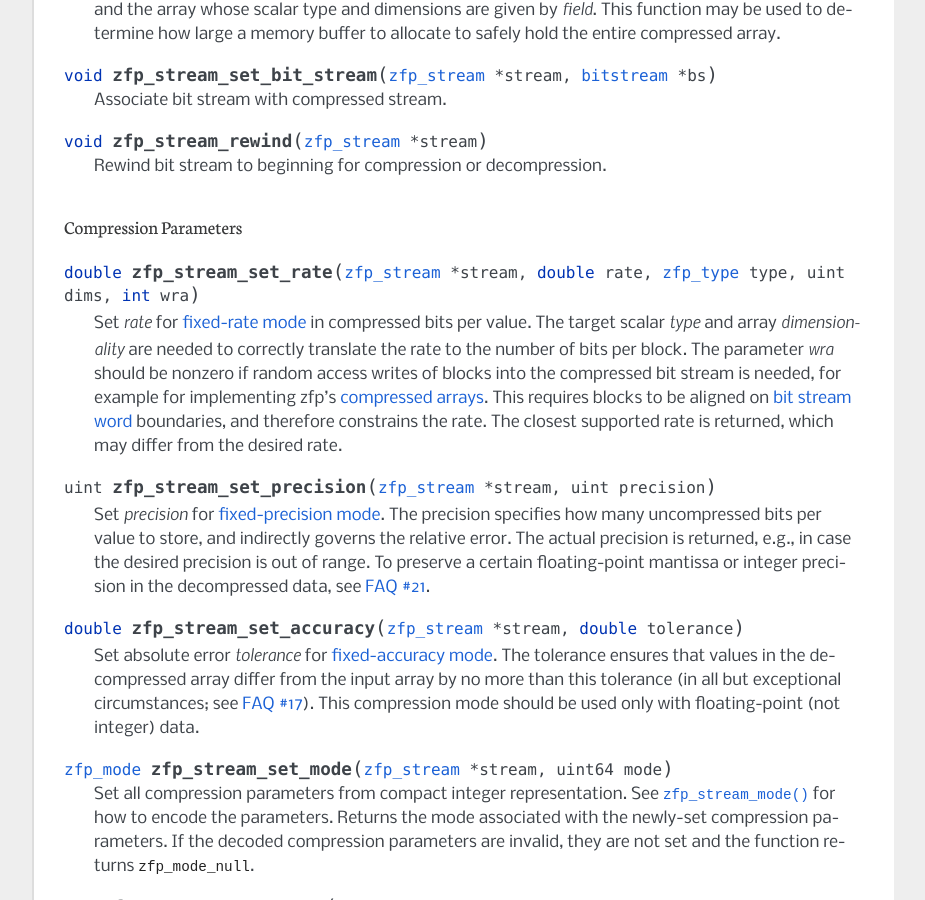
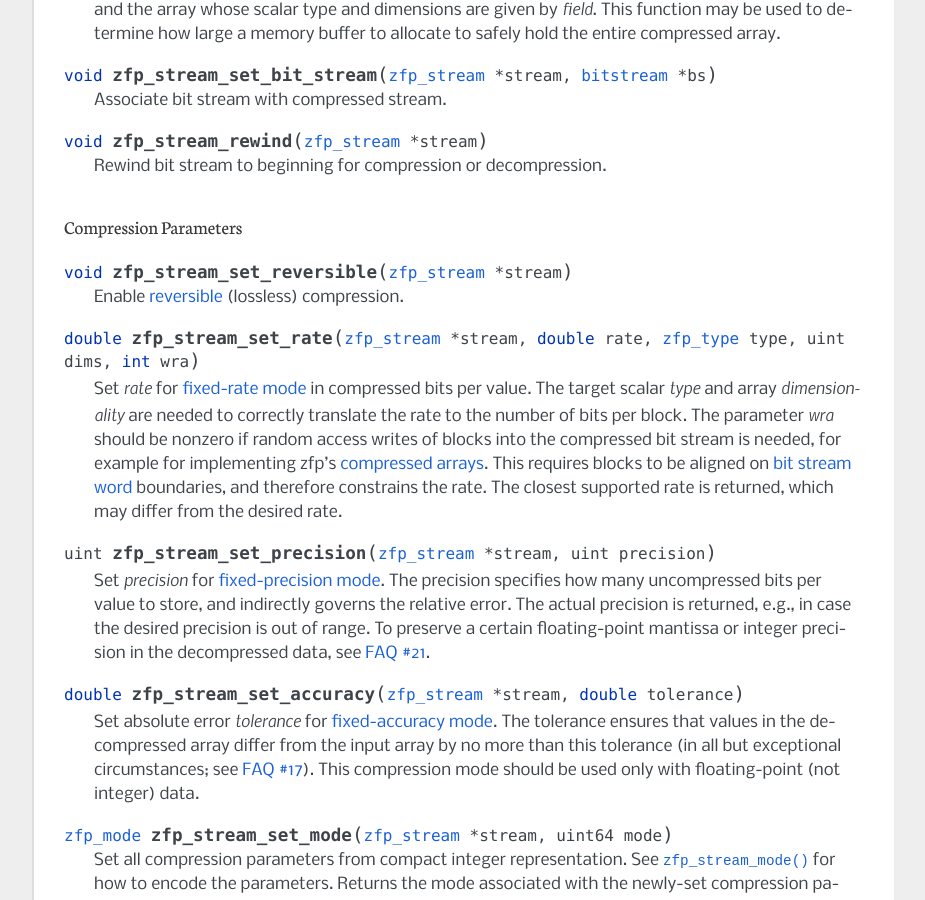
Before and after one commit to LLNL/zfp, a Sphinx documentation site: the page built from docs/source/high-level-api.rst, in a window 1280 px wide and 900 px high, scrolled down 5916 px. Shown: the whole window, without its empty margins (198-1123 px from the left). Built offline with Sphinx 7.4.7, drawn with Linux system fonts in a browser that asks for light colours; formulas are drawn with MathJax 3.

Commit message:
Add missing C documentation of zfp_stream_set_reversible

```diff
--- a/docs/source/high-level-api.rst
+++ b/docs/source/high-level-api.rst
@@ -359,6 +359,10 @@ Compressed Stream
 Compression Parameters
 ^^^^^^^^^^^^^^^^^^^^^^
 
+.. c:function:: void zfp_stream_set_reversible(zfp_stream* stream)
+
+  Enable :ref:`reversible <mode-reversible>` (lossless) compression.
+
 .. c:function:: double zfp_stream_set_rate(zfp_stream* stream, double rate, zfp_type type, uint dims, int wra)
 
   Set *rate* for :ref:`fixed-rate mode <mode-fixed-rate>` in compressed bits
--- a/docs/source/modes.rst
+++ b/docs/source/modes.rst
@@ -240,7 +240,7 @@ The expert mode parameters corresponding to reversible mode are::
   maxprec = ZFP_MAX_PREC
   minexp < ZFP_MIN_EXP
 
-Reversible mode is enabled via :c:func:`zfp_set_reversible` and through
+Reversible mode is enabled via :c:func:`zfp_stream_set_reversible` and through
 the :option:`-R` command-line option in the :ref:`zfp executable <zfpcmd>`.
 It is supported by both the low- and high-level interfaces and by the serial
 and OpenMP execution policies, but it is not yet implemented in CUDA.
```
